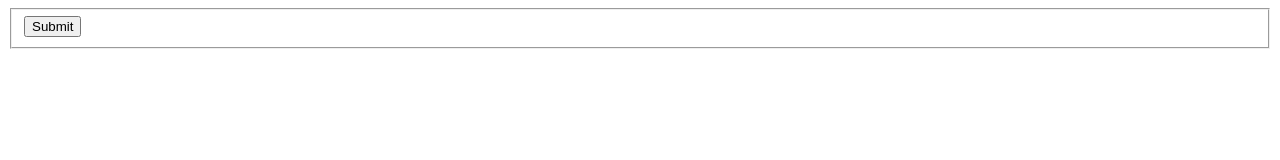
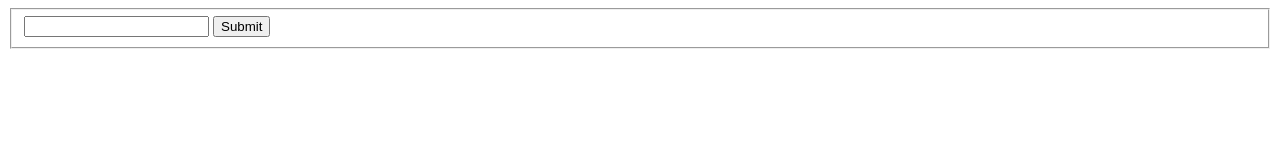
Before and after one commit to SwapnilRGiramkar/WebTech, a plain HTML site: page index.html in a window 1280 px wide. Drawn offline with Linux system fonts and the light colour scheme.

Commit message:
Day 1 HTML

```diff
--- a/index.html
+++ b/index.html
@@ -42,6 +42,7 @@
                 <!-- <input type="text" value="+91">-->
                 <!-- <input type="text" placeholder="Enter UserName">-->
                 <!--<input type="text" value="Hiii..!I am Swapnil" readonly>-->
+                <input type="text" minlength="8" maxlength="10">
                 <button>Submit</button>
             </fieldset>
         </form>
```
